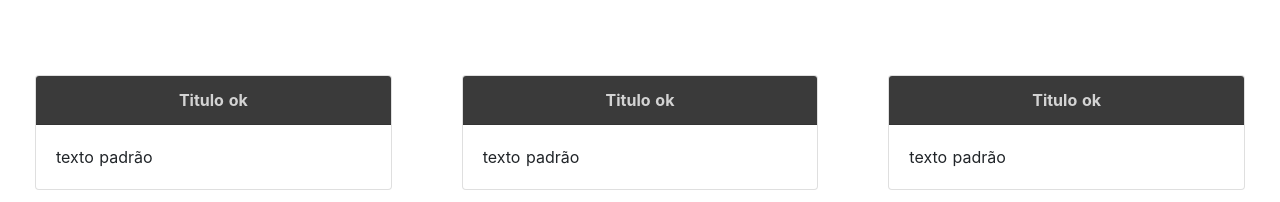
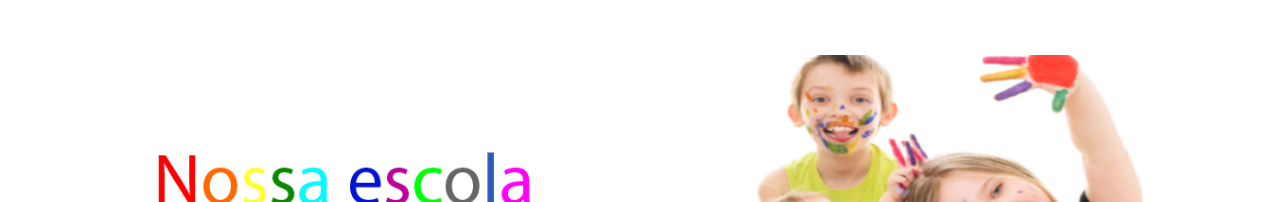
Before and after one commit to BrSouza98/webpage-vilo-vincenzzi, a Nuxt app: page / in a window 1280 px wide. Shown: the part 750-952 px from the top of the page. Built offline with nearby package versions, Linux system fonts and the light colour scheme.

Commit message:
Atualizações

```diff
--- a/pages/index.vue
+++ b/pages/index.vue
@@ -7,33 +7,7 @@
       </b-row>
     </b-container>
 
-    <b-container fluid class="updown">
-      <b-row  col sm="12" md="4" sg="4">
-        <b-col>
-          <card
-            titulo="Titulo ok"
-            alt="card de apresentacao"
-            texto="texto padrão"
-          ></card>
-        </b-col>
 
-        <b-col>
-          <card
-            titulo="Titulo ok"
-            alt="card de apresentacao"
-            texto="texto padrão"
-          ></card>
-        </b-col>
-
-        <b-col>
-          <card
-            titulo="Titulo ok"
-            alt="card de apresentacao"
-            texto="texto padrão"
-          ></card>
-        </b-col>
-      </b-row>
-    </b-container>
     <div class="updown">
             <b-carousel
         id="carousel-no-animation"
@@ -50,7 +24,7 @@
       </b-carousel>
     </div>
         <b-container fluid class="updown">
-      <b-row   <b-row  col sm="12" md="4" sg="4">>
+      <b-row  col sm="12" md="4" sg="4">>
         <b-col>
           <card
             titulo="Berçário"
--- a/pages/metodologia.vue
+++ b/pages/metodologia.vue
@@ -124,7 +124,7 @@
             >
               <img
                 class="mt-3 card-colaborador shadow-lg p-3 mb-5 bg-white rounded"
-                src="~/assets/positivo4.jpeg"
+                src="~/assets/positivo12.png"
                 alt=""
               />
             </div>
```
Also changed, not shown: assets/positivo12.png (added).
